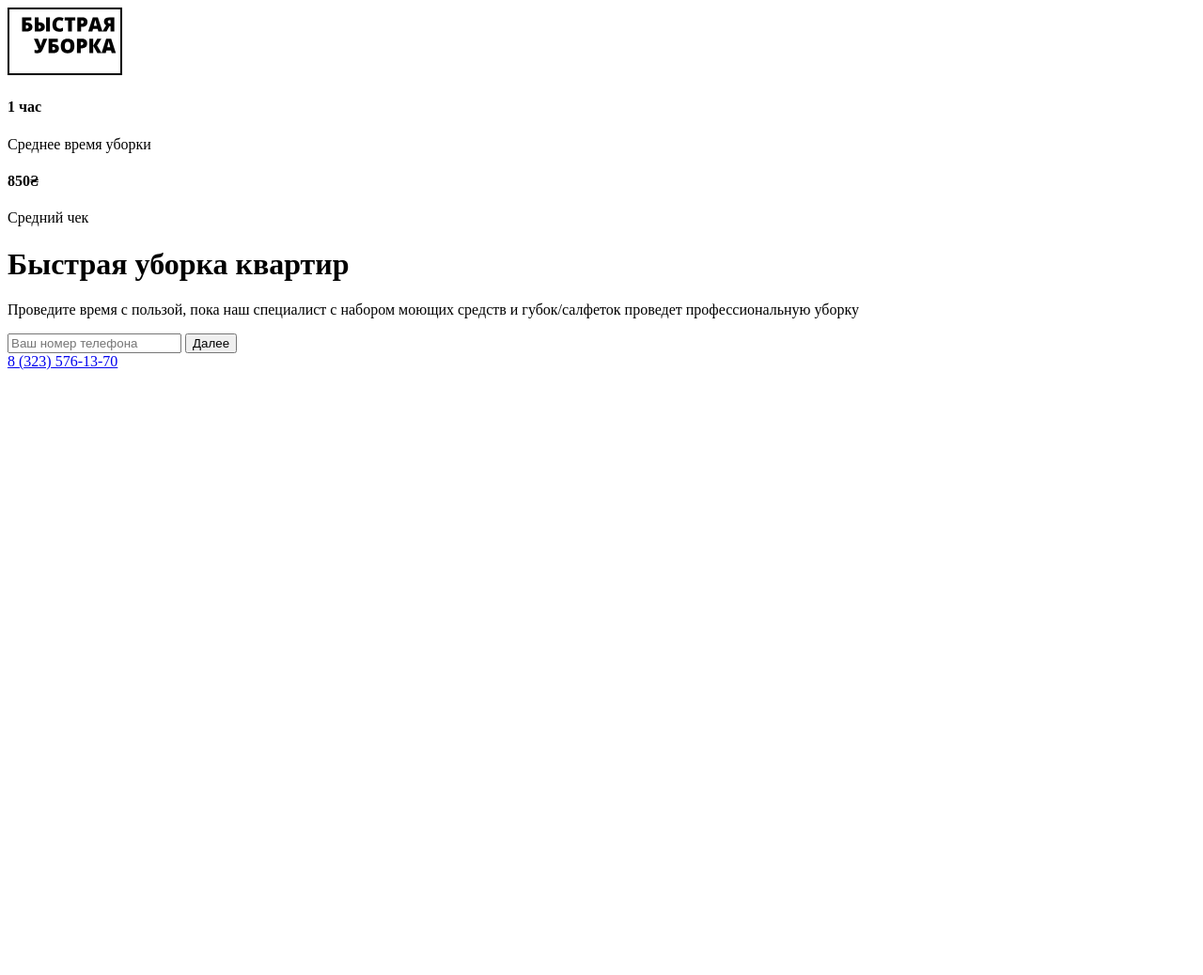
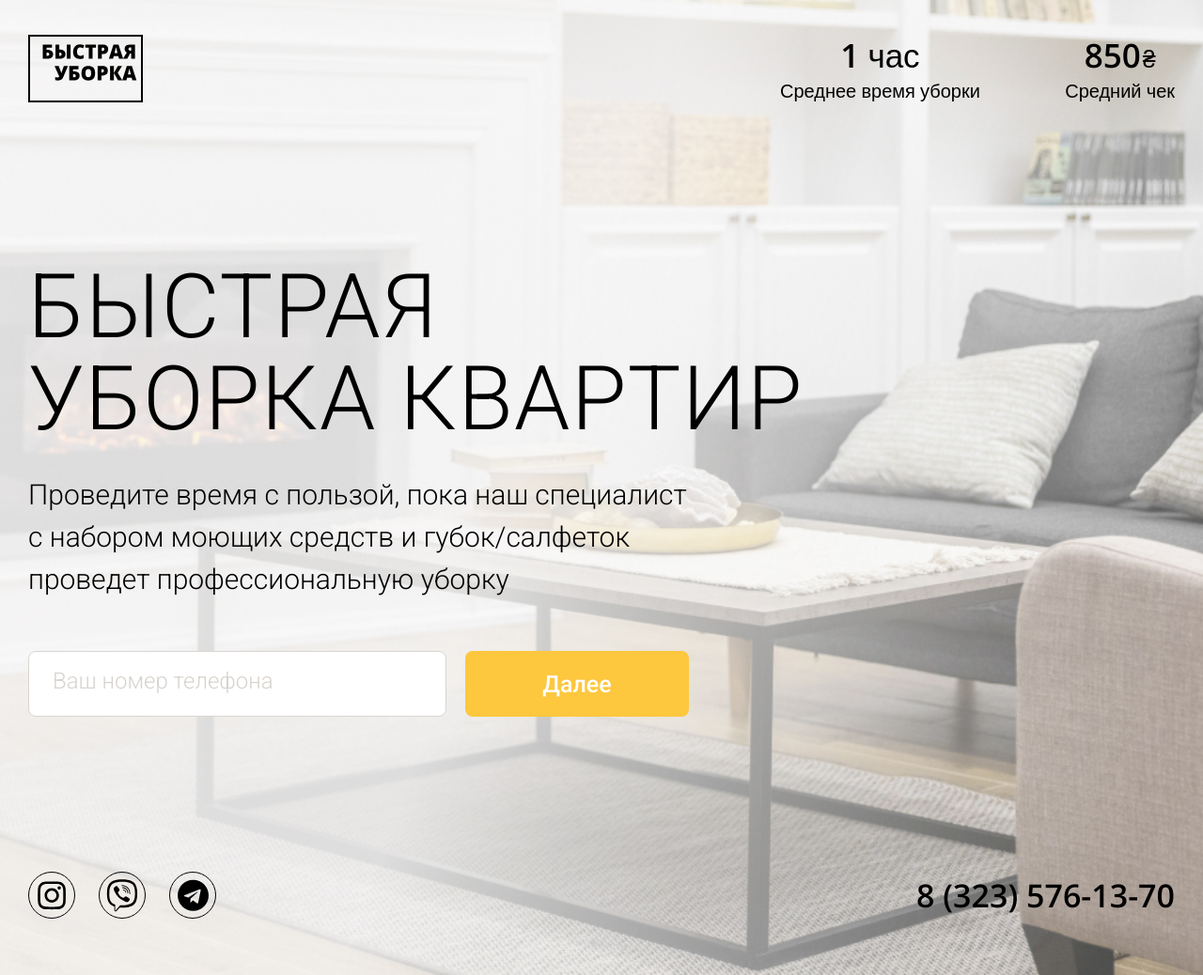
Before and after one commit to kot-vmeshke/fast-cleaning, a plain HTML site: page index.html in a window 1280 px wide. Shown: the whole page at 94% size. Before the commit the page ends 800 px from the top, so only its background shows below. Drawn offline with nearby package versions, Linux system fonts and the light colour scheme.

Commit message:
add css style

```diff
--- a/index.html
+++ b/index.html
@@ -7,6 +7,9 @@
     <title>Быстрая уборка</title>
     <link rel="stylesheet" href="./main.css">
     <link rel="shortcut icon" type="image/png" href="./img/favicon.png"/>
+    <link rel="preconnect" href="https://fonts.googleapis.com">
+    <link rel="preconnect" href="https://fonts.gstatic.com" crossorigin>
+    <link href="https://fonts.googleapis.com/css2?family=Open+Sans:ital,wght@0,600;1,400&family=Roboto:wght@300;500&display=swap" rel="stylesheet">
 </head>
 <body>
     <header>
@@ -25,24 +28,25 @@
         </div>
     </header>
     <main>
-        <div class="container">
-            <h1 class="main-title">Быстрая уборка квартир</h1>
+        <div class="container main-container">
+            <h1 class="main-title">Быстрая<br>уборка квартир</h1>
             <p class="main-description">Проведите время с пользой, пока наш специалист с набором моющих средств и губок/салфеток проведет профессиональную уборку</p>
-            <div class="form">
-                <input type="number" name="phone" id="phone" class="phone" placeholder="Ваш номер телефона">
-                <button class="submit">Далее</button>
-            </div>
+            <form action="#" class="form">
+                <input type="text" name="phone" id="phone" class="phone" placeholder="Ваш номер телефона">
+                <input type="submit" value="Далее" class="next">
+            </form>
         </div>
     </main>
     <footer>
         <div class="container footer-container">
             <div class="socials">
-                <a href="#" class="socials-link" title="Instagram"></a>
-                <a href="#" class="socials-link" title="Viber"></a>
-                <a href="#" class="socials-link" title="Telegram"></a>
+                <a href="#" class="instagram" title="Instagram"></a>
+                <a href="#" class="viber" title="Viber"></a>
+                <a href="#" class="telegram" title="Telegram"></a>
             </div>
             <a href="tel:+83235761370">8 (323) 576-13-70</a>
         </div>
     </footer>
+
 </body>
 </html>
--- a/main.css
+++ b/main.css
@@ -0,0 +1,181 @@
+* {
+  margin: 0;
+  padding: 0;
+  box-sizing: border-box;
+  font-family: 'Open Sans', sans-serif;
+  color: black;
+}
+
+/* font-family: 'Roboto', sans-serif; */
+
+body {
+  background-image: url('./img/background.jpg');
+  background-repeat: no-repeat;
+  background-size: cover;
+  background-position: top center;
+}
+
+.container {
+  max-width: 1440px;
+  margin: 0 auto;
+  padding: 0 30px;
+}
+
+.header-container {
+  display: flex;
+  justify-content: space-between;
+  align-items: center;
+  padding-top: 35px;
+}
+
+.benefits {
+  display: flex;
+  justify-content: space-between;
+  align-items: center;
+  width: 420px;
+}
+
+.benefit-title {
+  font-weight: 400;
+  font-size: 35px;
+  line-height: 48px;
+  text-align: center;
+}
+
+.benefit-title > span {
+  font-size: 25px;
+  line-height: 34px;
+  text-align: center;
+  margin-left: 2px;
+}
+
+.benefit-description {
+  font-weight: 400;
+  font-size: 20px;
+  line-height: 27px;
+  text-align: center;
+}
+
+.main-container {
+  margin-top: 168px;
+}
+
+.main-title {
+  margin-bottom: 30px;
+  font-family: 'Roboto', sans-serif;
+  font-weight: 300;
+  font-size: 95px;
+  line-height: 98px;
+  letter-spacing: 0.015em;
+  text-transform: uppercase;
+}
+
+.main-description {
+  width: 720px;
+  margin-bottom: 54px;
+  font-family: 'Roboto', sans-serif;
+  font-weight: 300;
+  font-size: 30px;
+  line-height: 45px;
+}
+
+.form {
+  display: flex;
+  flex-direction: row;
+  align-items: center;
+  margin-bottom: 165px;
+}
+
+.phone {
+  display: block;
+  padding-left: 25px;
+  width: 445px;
+  height: 70px;
+  border: 1px solid #DAD5CF;
+  border-radius: 8px;
+  background-color: white;
+}
+
+.phone::placeholder {
+  font-family: 'Roboto', sans-serif;
+  font-weight: 300;
+  font-size: 24px;
+  color: #D8D2CD;
+}
+
+.phone:hover {
+  -webkit-box-shadow: 0px 0px 8px 0px rgba(34, 60, 80, 0.2);
+  -moz-box-shadow: 0px 0px 8px 0px rgba(34, 60, 80, 0.2);
+  box-shadow: 0px 0px 8px 0px rgba(34, 60, 80, 0.2);
+}
+
+.next {
+  display: block;
+  margin-left: 20px;
+  width: 238px;
+  height: 70px;
+  font-family: 'Roboto', sans-serif;
+  font-weight: 500;
+  font-size: 25px;
+  line-height: 29px;
+  text-align: center;
+  border: none;
+  border-radius: 8px;
+  color: white;
+  background-color: #FDC73E;
+  cursor: pointer;
+}
+
+.next:hover,
+.next:active {
+  background-color: #ffbc11;
+  -webkit-box-shadow: 0px 0px 8px 0px rgba(34, 60, 80, 0.2);
+  -moz-box-shadow: 0px 0px 8px 0px rgba(34, 60, 80, 0.2);
+  box-shadow: 0px 0px 8px 0px rgba(34, 60, 80, 0.2);
+}
+
+.footer-container {
+  display: flex;
+  justify-content: space-between;
+  align-items: center;
+  padding-bottom: 60px;
+}
+
+.footer-container > a {
+  font-weight: 600;
+  font-size: 34px;
+  line-height: 46px;
+  text-align: right;
+  text-decoration: none;
+}
+
+.socials {
+  display: flex;
+  justify-content: space-between;
+  width: 200px;
+}
+
+.socials > a {
+  display: block;
+  width: 50px;
+  height: 50px;
+  text-decoration: none;
+}
+
+.instagram {
+  background: url(./img/instagram.svg) center center no-repeat;
+  border: 1px solid black;
+  border-radius: 50%;
+}
+
+.viber {
+  background: url(./img/viber.svg) center center no-repeat;
+  border: 1px solid black;
+  border-radius: 50%;
+}
+
+.telegram {
+  background: url(./img/telegram.svg) center center no-repeat;
+  border: 1px solid black;
+  border-radius: 50%;
+}
```
Also changed, not shown: img/instagram.svg (added), img/telegram.svg (added), img/viber.svg (added).
